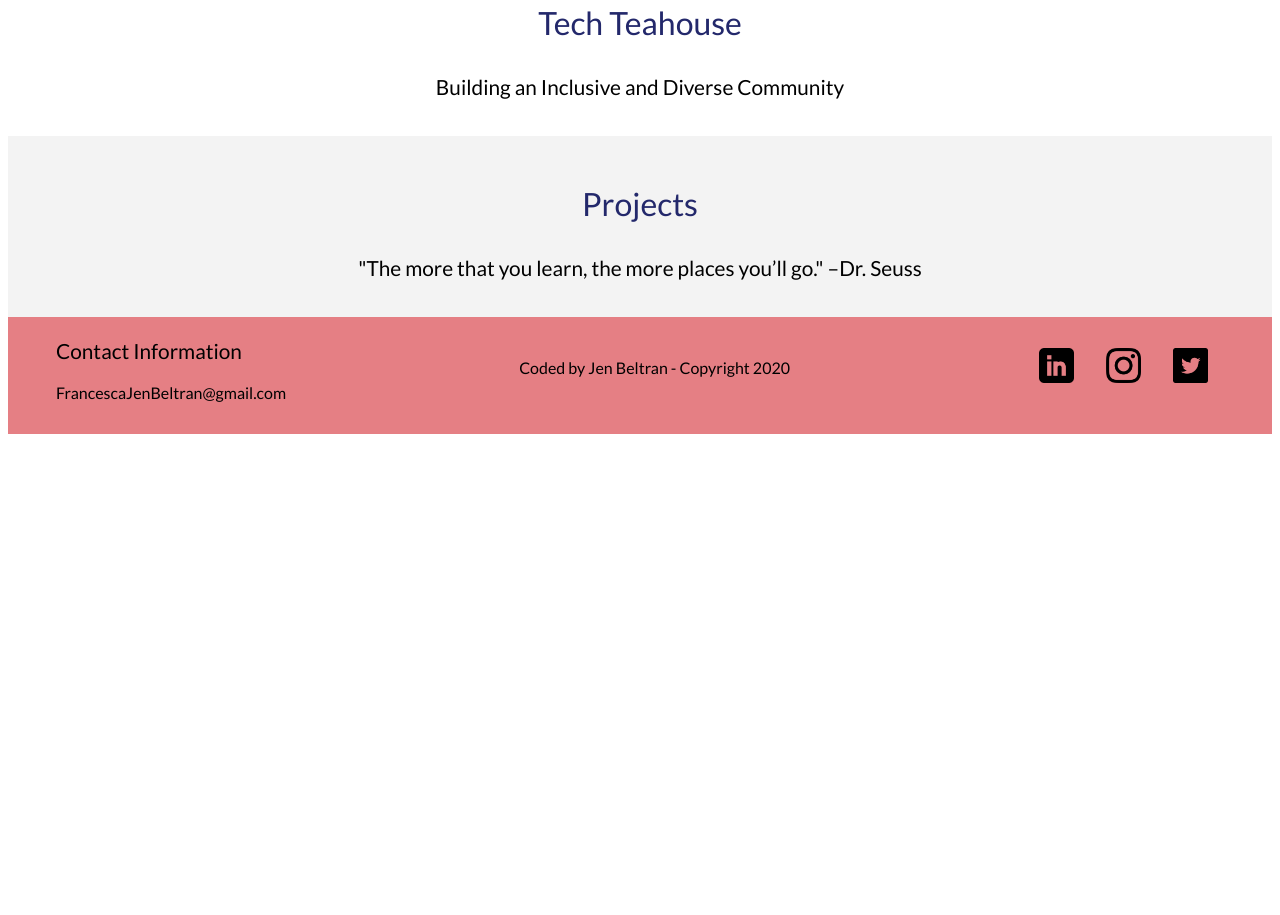
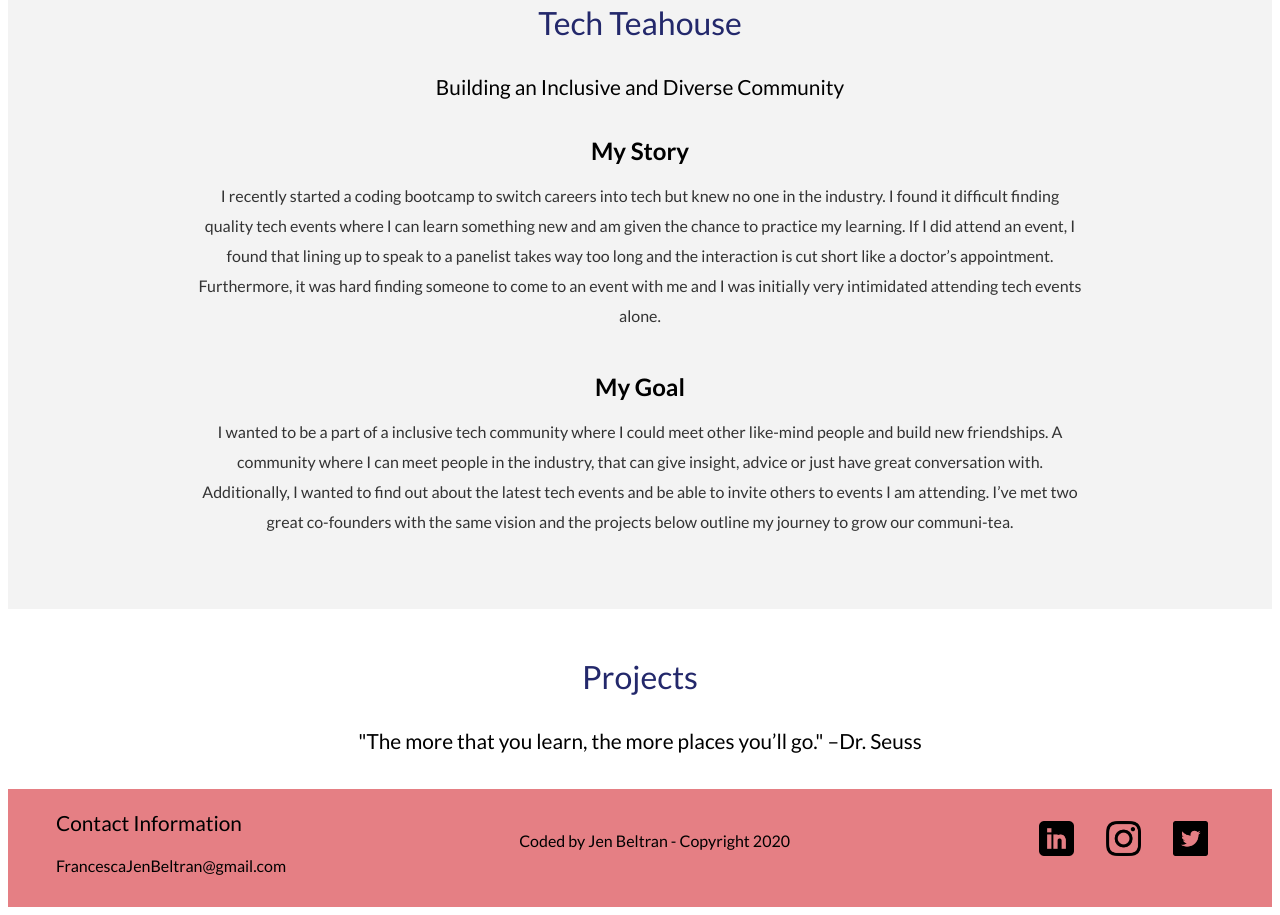
Before and after one commit to jenbeltran/product-portfolio, a Gatsby site: page / in a window 1280 px wide. Shown: the part 816-1731 px from the top of the page. Before the commit the page ends 1258 px from the top, so only its background shows below. Built offline with nearby package versions, Linux system fonts and the light colour scheme; Gatsby itself is replaced by a stand-in of ours.

Commit message:
about me complete

```diff
--- a/src/components/SectionTitle/css.js
+++ b/src/components/SectionTitle/css.js
@@ -7,7 +7,7 @@ const TitleSection = styled.section`
 	text-align: center;
 	margin: auto;
 	padding: 1rem;
-	background-color: ${({ pageName }) => (pageName !== 'projects' ? '' : '#f3f3f3')};
+	background-color: ${({ pageName }) => (pageName !== 'techTeahouse' ? '' : '#f3f3f3')};
 `;
 
 const Headline = styled.p`
--- /dev/null
+++ b/src/components/TechTeahouse/css.js
@@ -0,0 +1,33 @@
+import styled from 'styled-components';
+
+const StorySection = styled.section`
+	padding-bottom: 30px;
+	background: #f3f3f3
+	font-family: lato;
+`;
+
+const Storyh1 = styled.h1`margin: 0;`;
+
+const Storydiv = styled.div`
+	@media (min-width: 770px) {
+		display: flex;
+		flex-direction: row;
+		justify-content: space-evenly;
+		align-items: center;
+	}
+
+	@media (max-width: 769px) {
+		display: flex;
+		flex-direction: column;
+		justify-content: space-evenly;
+		align-items: center;
+	}
+`;
+
+const Storyp = styled.p`
+line-height: 30px;
+color: #333333
+text-align: center;
+padding: 0 15% 2% 15%`;
+
+export { StorySection, Storyh1, Storydiv, Storyp };
--- /dev/null
+++ b/src/components/TechTeahouse/data.js
@@ -0,0 +1,10 @@
+const StoryInfo = {
+	headline  : 'My Story',
+	point1    :
+		'I recently started a coding bootcamp to switch careers into tech but knew no one in the industry. I found it difficult finding quality tech events where I can learn something new and am given the chance to practice my learning. If I did attend an event, I found that lining up to speak to a panelist takes way too long and the interaction is cut short like a doctor’s appointment. Furthermore, it was hard finding someone to come to an event with me and I was initially very intimidated attending tech events alone.',
+	headline2 : 'My Goal',
+	point2    :
+		'I wanted to be a part of a inclusive tech community where I could meet other like-mind people and build new friendships. A community where I can meet people in the industry, that can give insight, advice or just have great conversation with. Additionally, I wanted to find out about the latest tech events and be able to invite others to events I am attending. I’ve met two great co-founders with the same vision and the projects below outline my journey to grow our communi-tea.'
+};
+
+export { StoryInfo };
--- /dev/null
+++ b/src/components/TechTeahouse/index.js
@@ -0,0 +1,22 @@
+import React from 'react';
+import { StoryInfo } from './data';
+import { StorySection, Storyh1, Storydiv, Storyp } from './css.js';
+
+const OurStory = () => {
+	const { headline, point1, headline2, point2 } = StoryInfo;
+	return (
+		<StorySection>
+			<Storydiv>
+				<Storyh1>{headline}</Storyh1>
+			</Storydiv>
+			<Storyp>{point1}</Storyp>
+
+			<Storydiv>
+				<Storyh1>{headline2}</Storyh1>
+			</Storydiv>
+			<Storyp>{point2}</Storyp>
+		</StorySection>
+	);
+};
+
+export default OurStory;
--- a/src/pages/index.js
+++ b/src/pages/index.js
@@ -11,6 +11,9 @@ import AboutMe from '../components/AboutMe';
 //Section Titles
 import SectionTitle from '../components/SectionTitle';
 
+//Tech Teahouse Problem
+import TechTeahouse from '../components/TechTeahouse';
+
 //Footer
 import Footer from '../components/Footer';
 
@@ -20,6 +23,7 @@ const IndexPage = () => (
 		<Nav />
 		<AboutMe />
 		<SectionTitle pageName="techTeahouse" />
+		<TechTeahouse />
 		<SectionTitle pageName="projects" />
 
 		<Footer />
```
